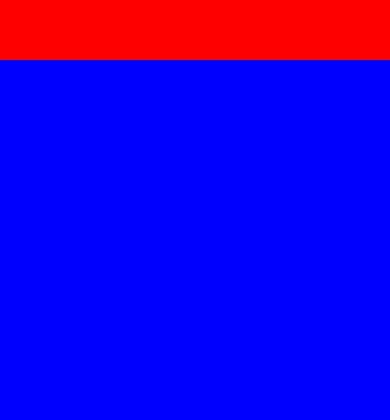
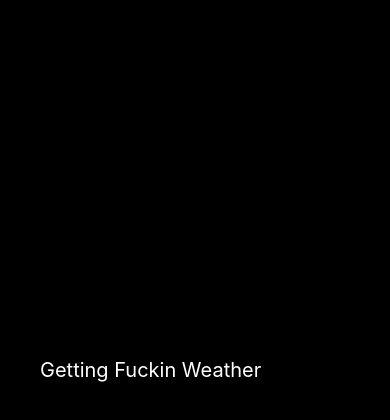
Before and after one commit to jeonghun94/weather-app, a React Native app: screen / in a window 390 px wide. Shown: the part 362-782 px from the top of the page. Built offline with nearby package versions, Linux system fonts and the light colour scheme.

Commit message:
add loading

```diff
--- a/App.js
+++ b/App.js
@@ -1,26 +1,10 @@
 import { StatusBar } from 'expo-status-bar';
 import React from 'react';
+import Loading from './Loading';
 import { StyleSheet, Text, View } from 'react-native';
 
 export default function App() {
   return (
-    <View style={styles.container}>
-      <View style={styles.firstView} />
-      <View style={styles.secondView} />
-    </View>
+    <Loading/>
   );
 }
-
-const styles = StyleSheet.create({
-  container: {
-    flex: 1,
-  },
-  firstView:{
-    flex:1,
-    backgroundColor:"red"
-  },
-  secondView:{
-    flex:1,
-    backgroundColor:"blue"
-  }
-});
--- /dev/null
+++ b/Loading.js
@@ -0,0 +1,24 @@
+import React from 'react';
+import { StyleSheet, Text, View } from 'react-native';
+
+export default function App() {
+  return (
+    <View style={styles.container}>
+      <Text style={styles.text}>Getting Fuckin Weather</Text>
+    </View>
+  );
+}
+
+const styles = StyleSheet.create({
+  container: {
+    flex: 1,
+    justifyContent:"flex-end",
+    backgroundColor:"black",
+    paddingHorizontal: 40,
+    paddingVertical: 100
+  },
+  text: {
+    color:"white",
+    fontSize:20
+  }
+});
```
